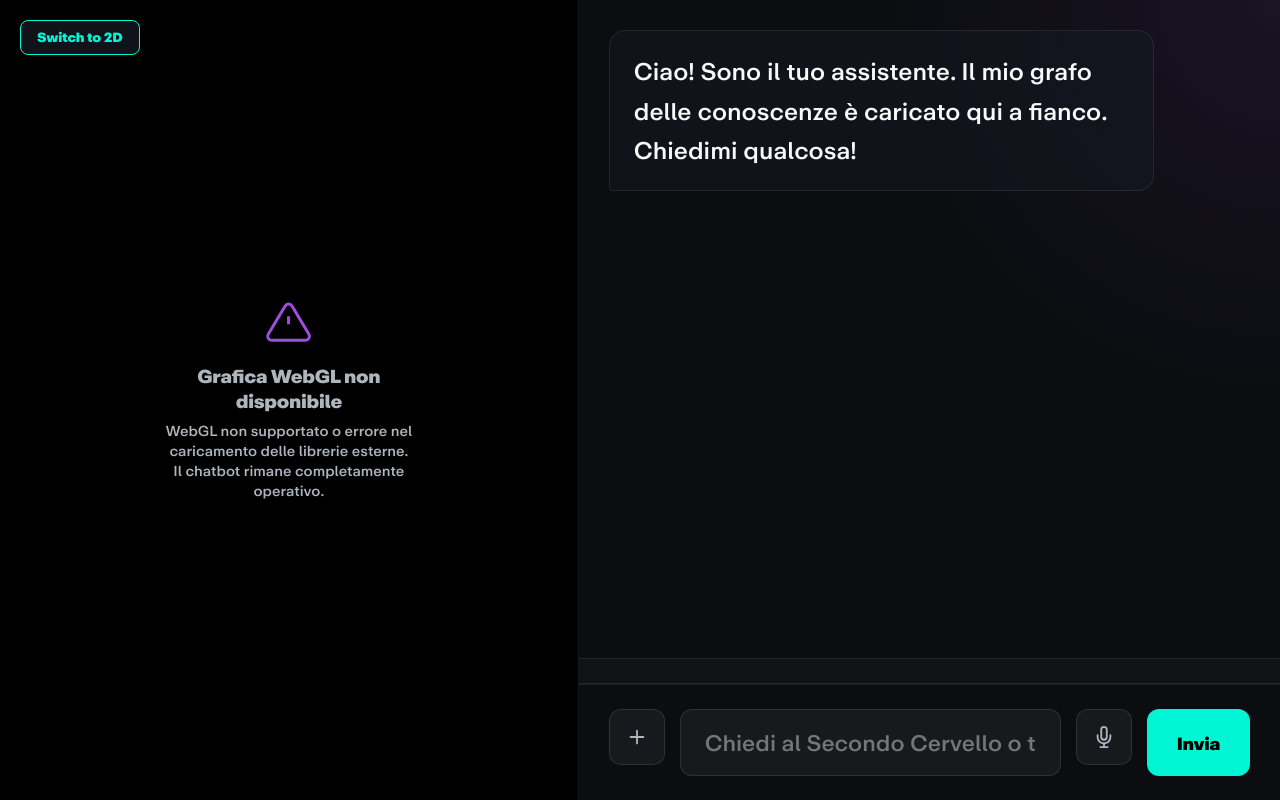
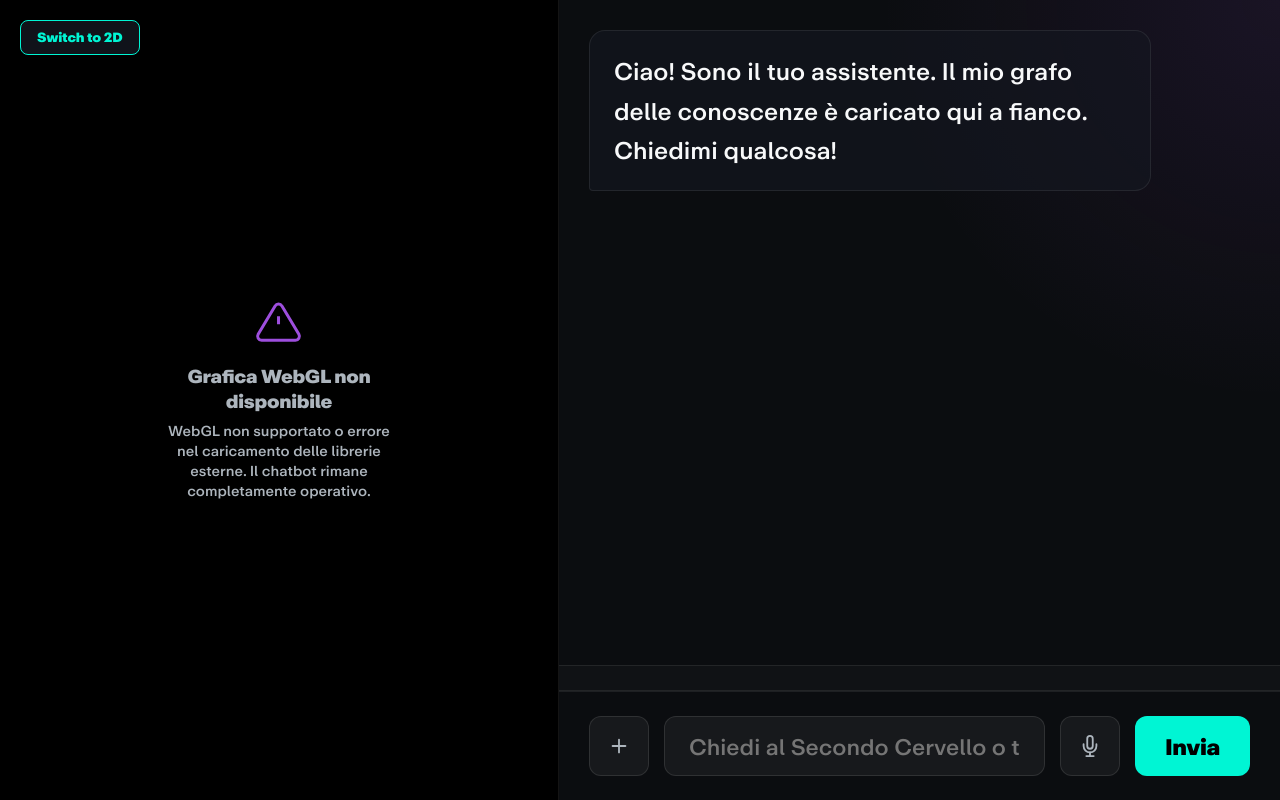
Before and after one commit to noffolo/second-brain, a FastAPI app: page /graph in a window 1280 px wide. Run offline with FastAPI, Linux system fonts and the light colour scheme; data that the repository does not hold is empty; some libraries are stand-ins or nearby versions.

Commit message:
[AI Ingest] Completata elaborazione: 1 nuovi file sorgente

```diff
--- a/engine/templates/graph_chat.html
+++ b/engine/templates/graph_chat.html
@@ -349,6 +349,7 @@
         .chat-form {
             display: flex;
             gap: 15px;
+            align-items: center;
         }
 
         .chat-input {
@@ -356,11 +357,13 @@
             background: rgba(255, 255, 255, 0.05);
             border: 1px solid rgba(255, 255, 255, 0.1);
             color: #fff;
-            padding: 18px 24px;
+            padding: 0 24px;
+            height: 60px;
             border-radius: 12px;
             font-size: 1.4rem; /* INGRANDITO: input più leggibile */
             outline: none;
             transition: border-color 0.3s;
+            box-sizing: border-box;
         }
 
         .chat-input:focus {
@@ -372,11 +375,16 @@
             color: #000;
             border: none;
             padding: 0 30px;
+            height: 60px;
             border-radius: 12px;
             font-weight: 900;
-            font-size: 1.1rem;
+            font-size: 1.4rem; /* STESSO CORPO DI .chat-input */
             cursor: pointer;
             transition: all 0.3s;
+            display: flex;
+            align-items: center;
+            justify-content: center;
+            box-sizing: border-box;
         }
 
         .chat-submit:hover {
@@ -533,14 +541,15 @@
             border: 1px solid rgba(255, 255, 255, 0.1);
             color: var(--text-secondary);
             border-radius: 12px;
-            width: 56px;
-            height: 56px;
+            width: 60px;
+            height: 60px;
             display: flex;
             align-items: center;
             justify-content: center;
             cursor: pointer;
             transition: all 0.3s;
             flex-shrink: 0;
+            box-sizing: border-box;
         }
         .input-action-btn:hover {
             background: rgba(255, 255, 255, 0.15);
@@ -1196,7 +1205,12 @@
                         body: formData
                     });
 
-                    const uploadData = await uploadRes.json();
+                    let uploadData = {};
+                    try {
+                        uploadData = await uploadRes.json();
+                    } catch (parseErr) {
+                        console.error("Errore parsing risposta upload:", parseErr);
+                    }
                     const uploadLoader = document.getElementById(uploadId);
                     if (uploadLoader) uploadLoader.remove();
 
@@ -1205,7 +1219,8 @@
                         fileQueue = [];
                         renderQueue();
                     } else {
-                        appendMessage('bot', `❌ Errore durante l'upload: ${uploadData.message || 'Errore sconosciuto'}`);
+                        let errMsg = uploadData.message || (typeof uploadData.detail === 'string' ? uploadData.detail : (uploadData.detail ? JSON.stringify(uploadData.detail) : 'Errore sconosciuto (Codice ' + uploadRes.status + ')'));
+                        appendMessage('bot', `❌ Errore durante l'upload: ${errMsg}`);
                         chatSubmit.disabled = false;
                         return;
                     }
```
